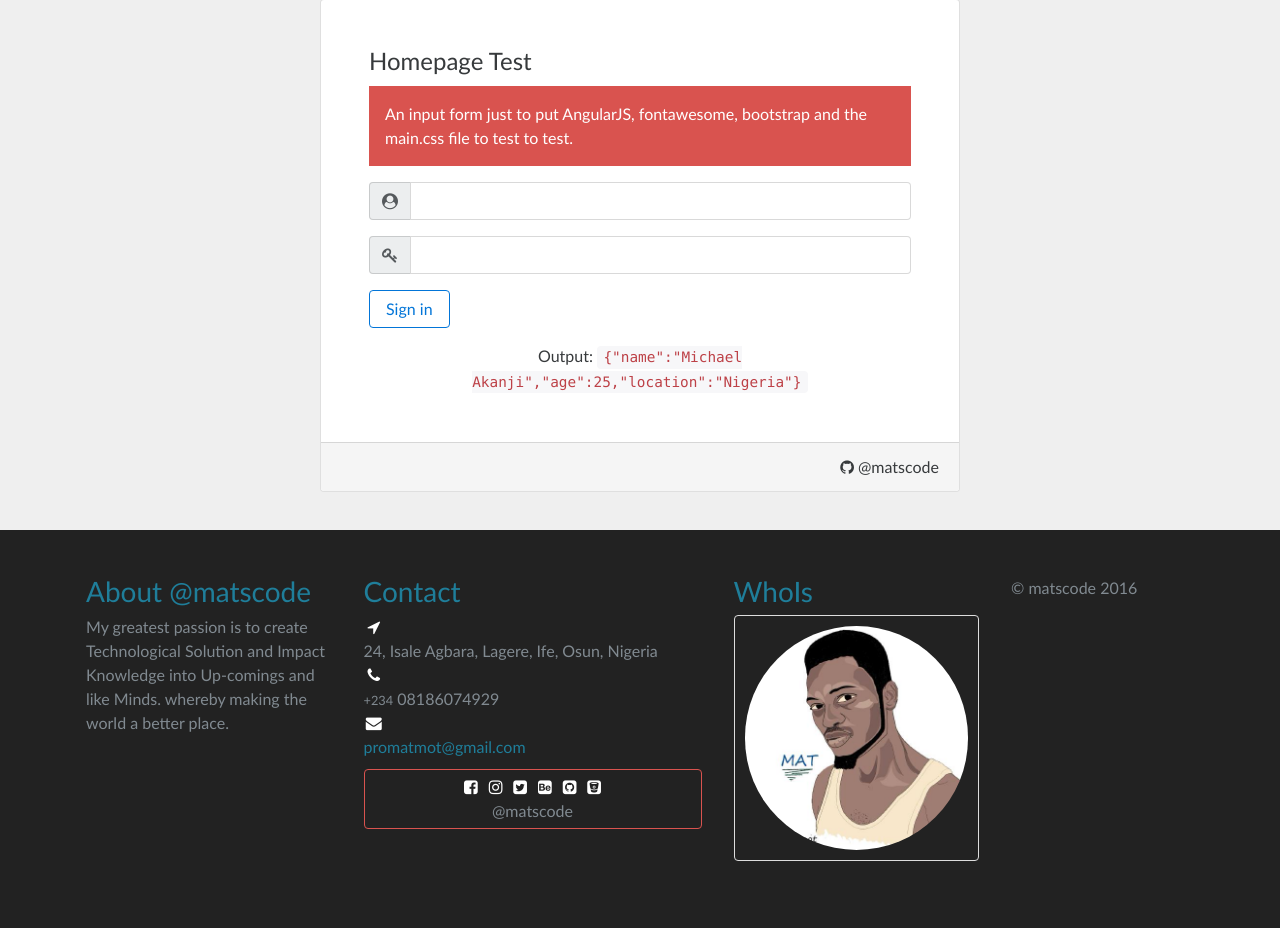
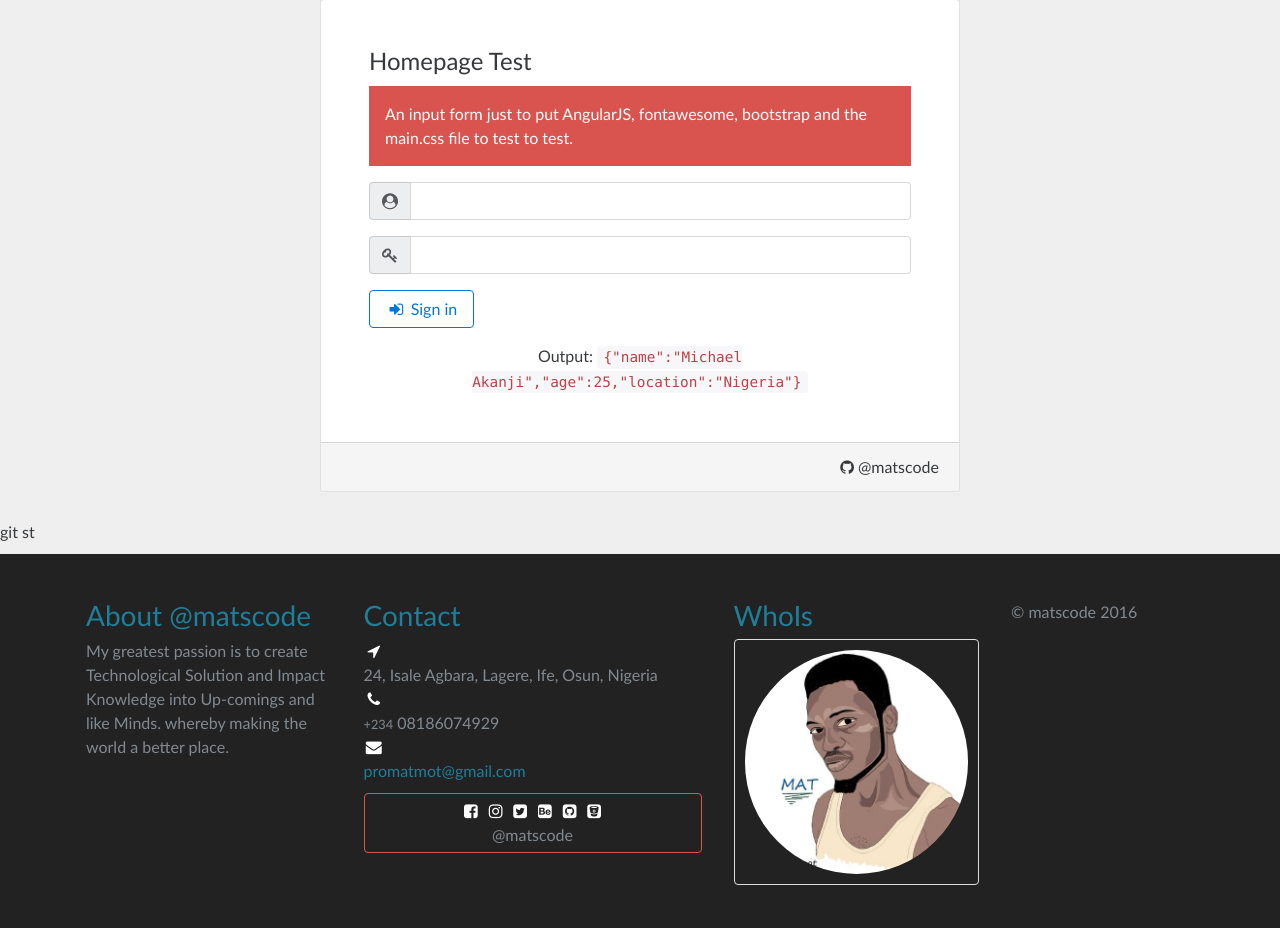
Before and after one commit to matscode/codeigniter-startup, a CodeIgniter app: page /cib/ in a window 1280 px wide. Shown: the part 87-1015 px from the top of the page. Before the commit the page ends 948 px from the top, so only its background shows below. Run offline with CodeIgniter, Linux system fonts and the light colour scheme.

Commit message:
Added FA to Singin button

```diff
--- a/views/index.php
+++ b/views/index.php
@@ -37,7 +37,10 @@
 					</div>
 				</div>
 				<div class="form-group">
-					<button class="btn btn-outline-primary">Sign in</button>
+					<button class="btn btn-outline-primary"
+							type="submit">
+						<i class="fa fa-sign-in fa-fw"></i> Sign in
+					</button>
 				</div>
 			</form>
 
@@ -53,3 +56,4 @@
 	</div>
 
 </main>
+git st
```
